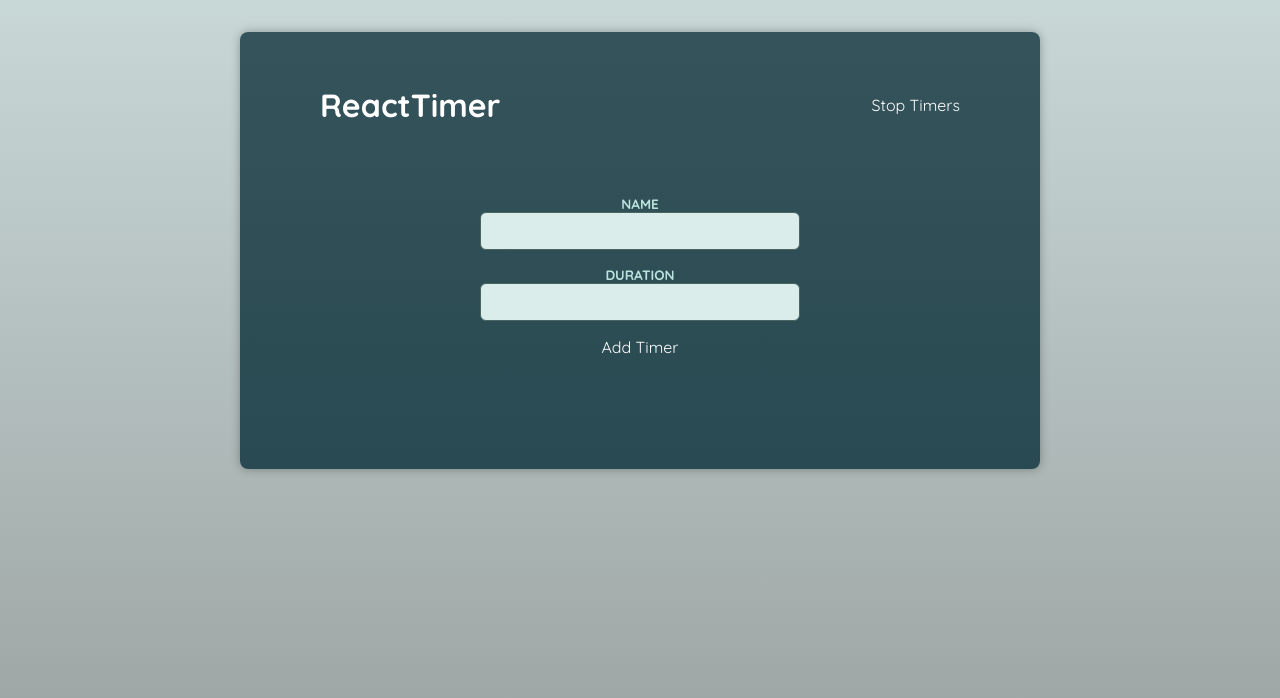
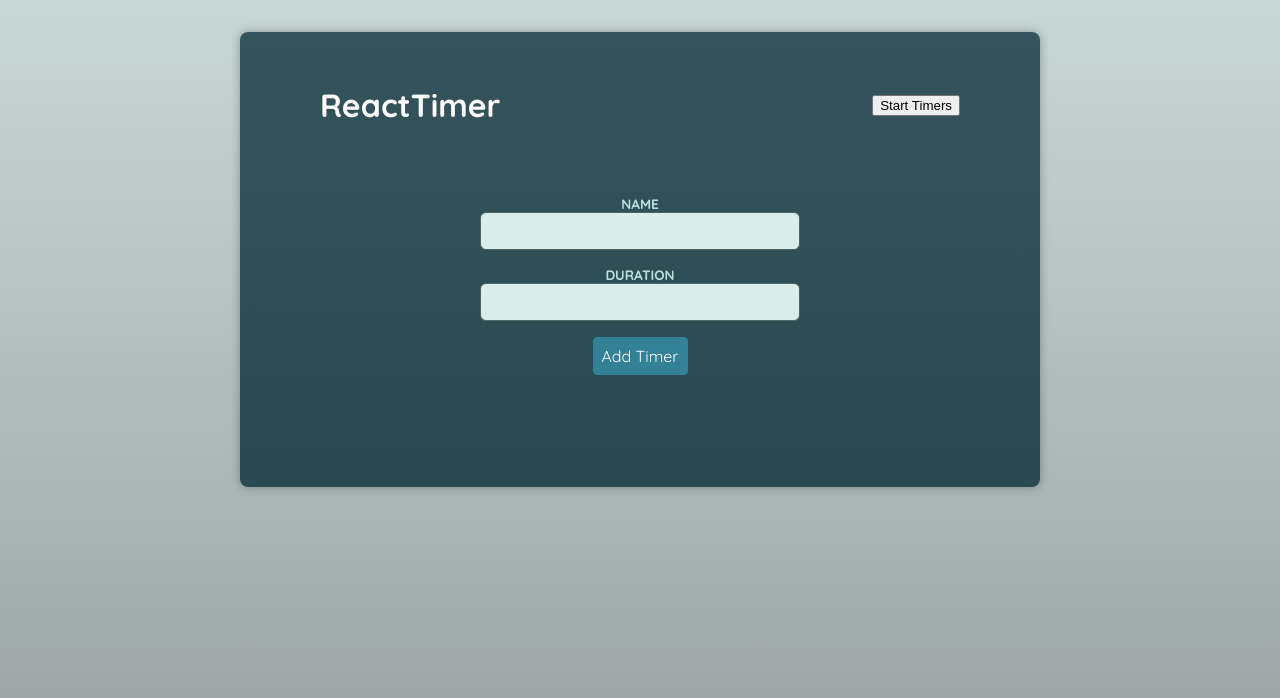
Before and after one commit to karlkras/react-adv-components, a React (Vite) app: page / in a window 1280 px wide. Shown: the top 698 px of the page. Built offline with nearby package versions, Linux system fonts and the light colour scheme; a web font is replaced by a local one.

Commit message:
finished section 5

```diff
--- a/src/App.tsx
+++ b/src/App.tsx
@@ -1,16 +1,17 @@
 import AddTimer from './components/AddTimer.tsx';
 import Header from './components/Header.tsx';
 import Timers from './components/Timers.tsx';
+import TimersContextProvider from "./store/timers-context.tsx";
 
 function App() {
   return (
-    <>
-      <Header />
-      <main>
-        <AddTimer />
-        <Timers />
-      </main>
-    </>
+    <main>
+      <TimersContextProvider>
+        <Header/>
+        <AddTimer/>
+        <Timers/>
+      </TimersContextProvider>
+    </main>
   );
 }
 
--- a/src/components/AddTimer.tsx
+++ b/src/components/AddTimer.tsx
@@ -3,22 +3,26 @@ import { useRef } from 'react';
 import Button from './UI/Button.tsx';
 import Form, { FormHandle } from './UI/Form.tsx';
 import Input from './UI/Input.tsx';
+import { useTimersContext } from "../store/timers-context.tsx";
 
 export default function AddTimer() {
   const form = useRef<FormHandle>(null);
+  const timerCtx = useTimersContext();
 
   function handleSaveTimer(data: unknown) {
-    const extractedData = data as { name: string; duration: string };
+    const extractedData = data as { 'timer-name': string; 'timer-duration': string };
     console.log(extractedData);
+    timerCtx.addTimer(
+      { name: extractedData['timer-name'], duration: Number(extractedData['timer-duration'])} );
     form.current?.clear();
   }
 
   return (
     <Form ref={form} onSave={handleSaveTimer} id="add-timer">
-      <Input type="text" label="Name" id="name" />
-      <Input type="number" label="Duration" id="duration" />
+      <Input type="text" label="Name" id="timer-name" required/>
+      <Input type="number" label="Duration" id="timer-duration" required/>
       <p>
-        <Button>Add Timer</Button>
+        <Button className="button" el="button">Add Timer</Button>
       </p>
     </Form>
   );
--- a/src/components/Header.tsx
+++ b/src/components/Header.tsx
@@ -1,11 +1,14 @@
 import Button from './UI/Button.tsx';
+import { useTimersContext } from "../store/timers-context.tsx";
 
 export default function Header() {
+  const timerCtx = useTimersContext();
+
   return (
     <header>
       <h1>ReactTimer</h1>
 
-      <Button>Stop Timers</Button>
+      <Button onClick={timerCtx.isRunning ? timerCtx.stopTimers : timerCtx.startTimers} el={"button"}>{timerCtx.isRunning ? "Stop" : "Start"} Timers</Button>
     </header>
   );
 }
--- a/src/components/Timer.tsx
+++ b/src/components/Timer.tsx
@@ -1,9 +1,13 @@
 import Container from './UI/Container.tsx';
+import { type Timer as TimerProps } from '../store/timers-context.tsx';
 
-export default function Timer() {
+const Timer = ({ name, duration }:TimerProps ) => {
   return (
     <Container as="article">
-      <h2>TODO: TIMER NAME</h2>
+      <h2>{name}</h2>
+      <p>{duration}</p>
     </Container>
   );
 }
+
+export default Timer;
--- a/src/components/Timers.tsx
+++ b/src/components/Timers.tsx
@@ -1,3 +1,14 @@
-export default function Timers() {
-  return <ul>{/* TODO ... */}</ul>;
+import { useTimersContext } from "../store/timers-context.tsx";
+import Timer from "./Timer.tsx";
+
+const Timers = () => {
+  const timerCtx = useTimersContext();
+
+  return (
+    <ul>
+      {timerCtx.timers.map(timer =>
+        (<li key={Math.random().toString()}><Timer { ...timer } /></li>))}
+    </ul>);
 }
+
+export default Timers;
--- /dev/null
+++ b/src/store/timers-context.tsx
@@ -0,0 +1,96 @@
+import { createContext, ReactNode, useContext, useReducer } from "react";
+
+
+export type Timer = {
+  name: string;
+  duration: number;
+}
+
+type TimersState = {
+  isRunning: boolean;
+  timers: Timer[]
+}
+
+const initialState: TimersState = {
+  isRunning: false,
+  timers: []
+}
+
+type TimersContextValue = TimersState & {
+  addTimer: (timerData: Timer) => void,
+  startTimers: () => void,
+  stopTimers: () => void
+}
+
+const TimersContext = createContext<TimersContextValue | null>(null);
+
+export const useTimersContext = () => {
+  const timersCtx = useContext(TimersContext);
+
+  if (timersCtx === null) {
+    throw new Error("oops");
+  }
+  return timersCtx;
+
+}
+
+type TimersContextProviderProps = {
+  children: ReactNode
+}
+
+type StartTimersAction = {
+  type: "START_TIMERS"
+}
+
+type StopTimersAction = {
+  type: "STOP_TIMERS"
+}
+
+type AddTimerAction = {
+  type: "ADD_TIMER",
+  payload: Timer
+}
+
+type Action = StartTimersAction | StopTimersAction | AddTimerAction;
+
+
+const timersReducer = (state: TimersState, action: Action): TimersState => {
+  switch (action.type) {
+    case "ADD_TIMER":
+      return {...state, timers: [
+          ...state.timers,
+          {
+            name: action.payload.name,
+            duration: action.payload.duration
+          }
+        ]}
+    case "START_TIMERS":
+      return {...state, isRunning: true}
+    case "STOP_TIMERS":
+      return {...state, isRunning: false}
+    default:
+      return state;
+  }
+}
+
+const TimersContextProvider = ({children}: TimersContextProviderProps) => {
+  const [timersState, dispatch] = useReducer(timersReducer, initialState);
+  const ctx: TimersContextValue = {
+    isRunning: timersState.isRunning,
+    timers: timersState.timers,
+    addTimer(timerData: Timer) {
+      dispatch({type: "ADD_TIMER", payload: timerData});
+    },
+    startTimers() {
+      dispatch({type: "START_TIMERS"});
+    },
+    stopTimers() {
+      // todo
+      dispatch({type: "STOP_TIMERS"});
+    }
+  }
+  return <TimersContext.Provider value={ctx}>{children}</TimersContext.Provider>
+
+}
+
+export default TimersContextProvider;
```
